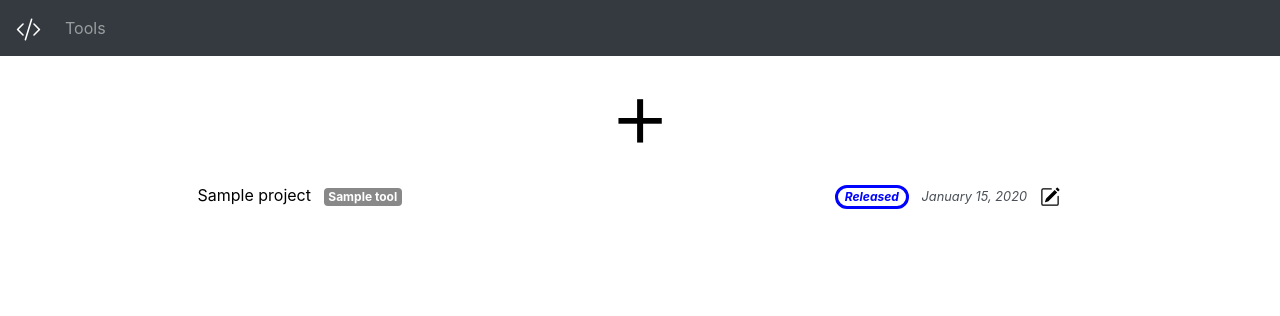
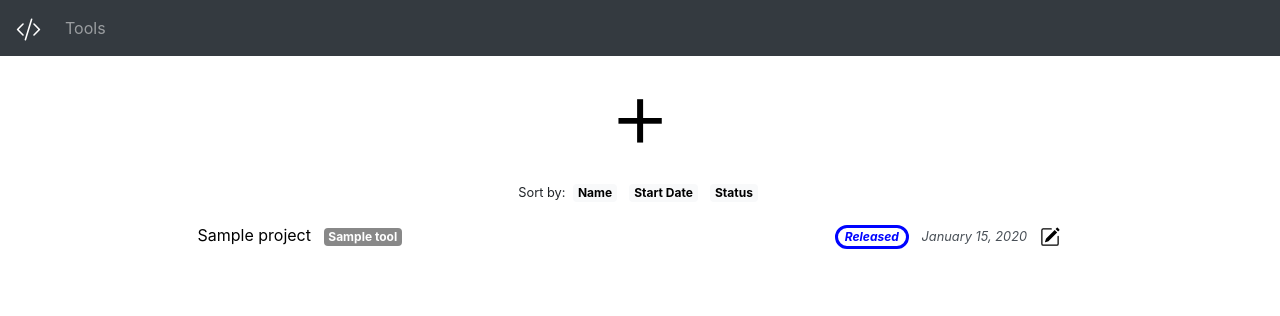
Before and after one commit to misterrager8/CodeGarden, a Flask app: page / in a window 1280 px wide. Shown: the top 316 px of the page. Run offline with Flask 2, Linux system fonts and the light colour scheme; tables that the repository leaves empty hold one stand-in row (values such as "Sample post"); some libraries are stand-ins or nearby versions.

Commit message:
Add macro: sort_projects_filter

```diff
--- a/modules/templates/index.html
+++ b/modules/templates/index.html
@@ -9,6 +9,7 @@
   <div class="col-5"></div>
 </div>
 
+{{ macros.sort_projects_filter(class='text-center my-2') }}
 <div class="list-group col-10 offset-1">
   {% for i in projects %}
   {{ macros.project_list_item(i) }}
--- a/modules/templates/macros.html
+++ b/modules/templates/macros.html
@@ -188,3 +188,13 @@
   </div>
 </div>
 {% endmacro %}
+
+<!--Sort Projects Filter-->
+{% macro sort_projects_filter(class='') %}
+<div class="list-inline {{ class }}">
+  <small>Sort by: </small>
+  {{ unstyled_link('Name', href=url_for('projects', order_by='name'), class='badge badge-light mx-1') }}
+  {{ unstyled_link('Start Date', href=url_for('projects', order_by='start_date desc'), class='badge badge-light mx-1') }}
+  {{ unstyled_link('Status', href=url_for('projects', order_by='status'), class='badge badge-light mx-1') }}
+</div>
+{% endmacro %}
--- a/modules/view.py
+++ b/modules/view.py
@@ -1,4 +1,5 @@
 from flask import render_template, redirect, url_for, request
+from sqlalchemy import text
 
 from modules import app, db
 from modules.model import Tool, Project
@@ -6,9 +7,10 @@ from modules.model import Tool, Project
 
 @app.route("/", methods=["GET", "POST"])
 def projects():
-    projects_ = db.session.query(Project).all()
-    tools_ = db.session.query(Tool).all()
-    return render_template("index.html", projects=projects_, tools=tools_)
+    order_by = request.args.get("order_by", default="start_date desc")
+    return render_template("index.html",
+                           projects=db.session.query(Project).order_by(text(order_by)).all(),
+                           tools=db.session.query(Tool).all())
 
 
 @app.route("/add_project", methods=["POST"])
```
